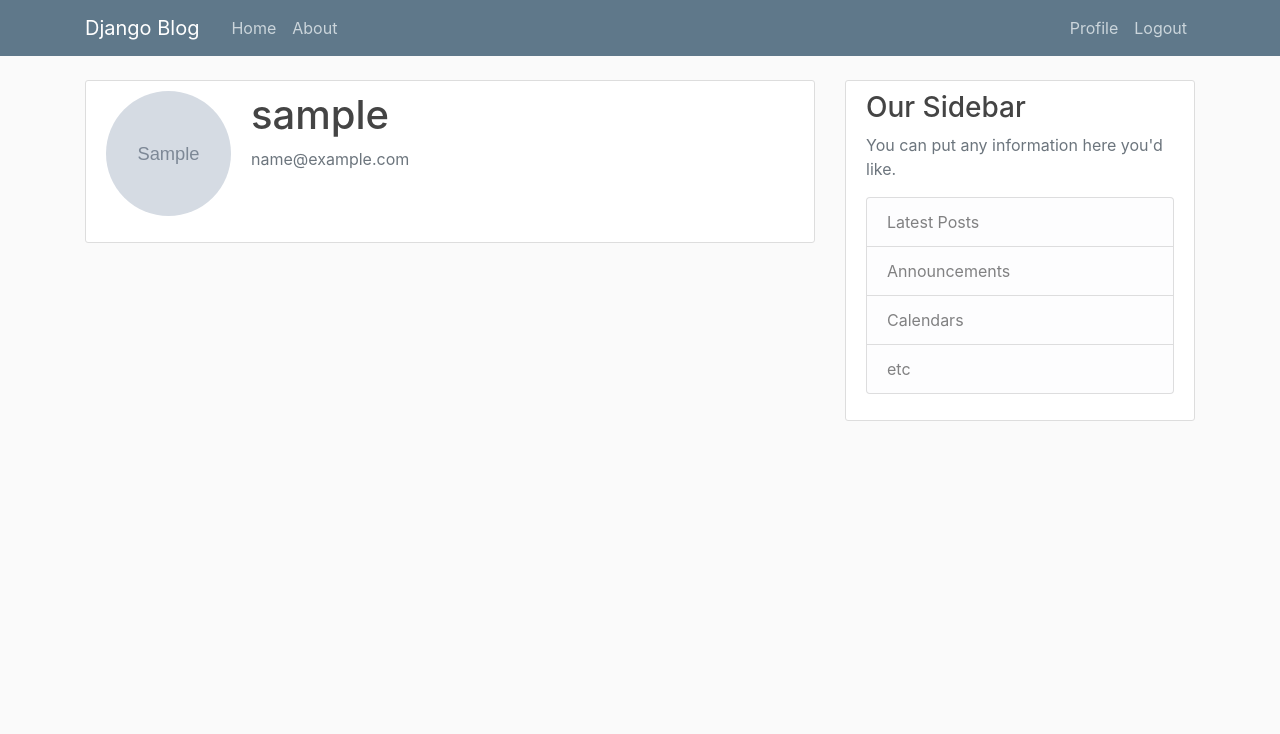
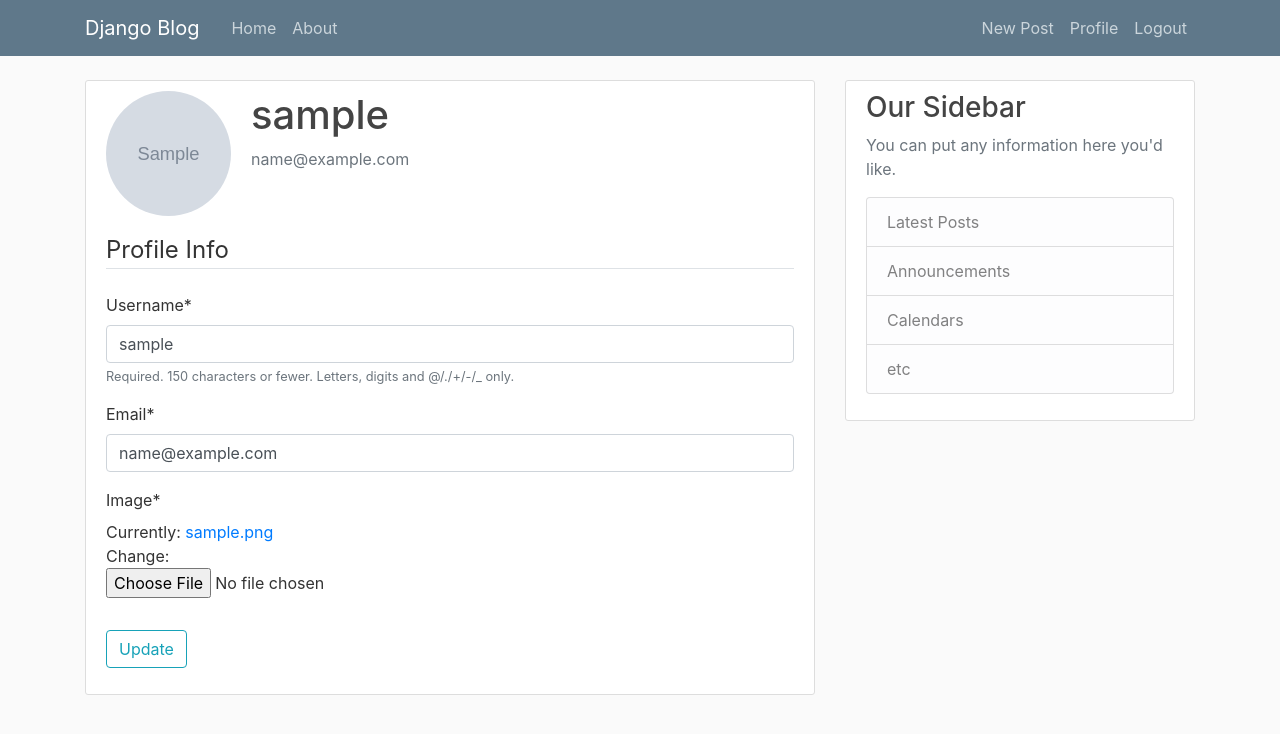
Before and after one commit to Vaibhav-Thalanki/TrendyBlogs, a Django app: page /profile/ in a window 1280 px wide. Shown: the top 734 px of the page. Run offline with Django 4.2, Linux system fonts and the light colour scheme; a user stored in the database is signed in; tables that the repository leaves empty hold one stand-in row (values such as "Sample post"); grey boxes marked "Sample" are stand-in pictures; some libraries are stand-ins or nearby versions.

Commit message:
added CRUD for blogs

```diff
--- a/blog/models.py
+++ b/blog/models.py
@@ -1,6 +1,7 @@
 from django.db import models
 from django.utils import timezone
 from django.contrib.auth.models import User
+from django.urls import reverse
 
 class Post(models.Model):
     title = models.CharField(max_length=100)
@@ -10,3 +11,6 @@ class Post(models.Model):
 
     def __str__(self):
         return self.title
+
+    def get_absolute_url(self):
+        return reverse('post-detail',kwargs={'pk':self.pk})
--- a/blog/templates/blog/base.html
+++ b/blog/templates/blog/base.html
@@ -43,6 +43,7 @@
             </div>
             <!-- Navbar Right Side -->
             <div class="navbar-nav">{%if user.is_authenticated%}
+              <a class="nav-item nav-link" href="{%url 'post-create'%}">New Post</a>
               <a class="nav-item nav-link" href="{%url 'profile'%}">Profile</a>
               <a class="nav-item nav-link" href="{%url 'logout'%}">Logout</a>
               {%else%}
--- a/blog/templates/blog/home.html
+++ b/blog/templates/blog/home.html
@@ -1,13 +1,13 @@
 {% extends "blog/base.html" %} {% block content %}
-<h1>Blog Home!!</h1>
 {%for post in posts%}
 <article class="media content-section">
+  <img class="rounded-circle article-img" src="{{ post.author.profile.image.url }}" alt="">
   <div class="media-body">
     <div class="article-metadata">
       <a class="mr-2" href="#">{{ post.author }}</a>
       <small class="text-muted">{{ post.date_posted|date:"F d, Y" }}</small>
     </div>
-    <h2><a class="article-title" href="#">{{ post.title }}</a></h2>
+    <h2><a class="article-title" href="{%url 'post-detail' post.id%}">{{ post.title }}</a></h2>
     <p class="article-content">{{ post.content }}</p>
   </div>
 </article>
--- a/blog/urls.py
+++ b/blog/urls.py
@@ -2,6 +2,10 @@ from django.urls import path
 from . import views
 
 urlpatterns = [
-    path("", views.home, name='blog-home'),
+    path("", views.PostListView.as_view(), name='blog-home'),
     path("about/", views.about, name='blog-about'),
+    path("post/<int:pk>/", views.PostDetailView.as_view(), name='post-detail'),
+    path("post/new/", views.PostCreateView.as_view(), name='post-create'),
+    path("post/<int:pk>/update", views.PostUpdateView.as_view(), name='post-update'),
+    path("post/<int:pk>/delete", views.PostDeleteView.as_view(), name='post-delete'),
 ]
--- a/users/forms.py
+++ b/users/forms.py
@@ -1,6 +1,7 @@
 from django import forms
 from django.contrib.auth.models import User
 from django.contrib.auth.forms import UserCreationForm
+from .models import Profile
 
 class UserRegisterForm(UserCreationForm):
     email = forms.EmailField()
@@ -8,3 +9,14 @@ class UserRegisterForm(UserCreationForm):
     class Meta:
         model = User
         fields = ['username','email','password1','password2']
+
+class UserUpdateForm(forms.ModelForm):
+    email = forms.EmailField()
+    class Meta:
+        model = User
+        fields = ['username','email']
+
+class ProfileUpdateForm(forms.ModelForm):
+    class Meta:
+        model = Profile
+        fields = ['image']
--- a/users/models.py
+++ b/users/models.py
@@ -1,9 +1,18 @@
 from django.db import models
 from django.contrib.auth.models import User
+from PIL import Image
 
 class Profile(models.Model):
     user = models.OneToOneField(User, on_delete=models.CASCADE)
     image = models.ImageField(default='profile_pics/default.jpg',upload_to='profile_pics')
 
+    def save(self):
+        super().save()
+        img = Image.open(self.image.path)
+        if img.height > 300 or img.width > 300:
+            output_size = (300,300)
+            img.thumbnail(output_size)
+            img.save(self.image.path)
+
     def __str__(self):
         return f'{self.user.username} Profile'
--- a/users/templates/users/profile.html
+++ b/users/templates/users/profile.html
@@ -2,13 +2,23 @@
 {% load crispy_forms_tags %}
 {% block content %}
 <div class="content-section">
-    <div class="media">
-      <img class="rounded-circle account-img" src="{{user.profile.image.url}}">
-      <div class="media-body">
-        <h2 class="account-heading">{{user.username}}</h2>
-        <p class="text-secondary">{{user.email}}</p>
-      </div>
+  <div class="media">
+    <img class="rounded-circle account-img" src="{{user.profile.image.url}}" />
+    <div class="media-body">
+      <h2 class="account-heading">{{user.username}}</h2>
+      <p class="text-secondary">{{user.email}}</p>
     </div>
-    <!-- FORM HERE -->
   </div>
+  <form method="POST" enctype="multipart/form-data">
+    {% csrf_token %}
+    <fieldset class="form-group">
+      <legend class="border-bottom mb-4">Profile Info</legend>
+      {{ u_form|crispy }}
+      {{ p_form|crispy }}
+    </fieldset>
+    <div class="form-group">
+      <button class="btn btn-outline-info" type="submit">Update</button>
+    </div>
+  </form>
+</div>
 {% endblock content %}
--- a/users/views.py
+++ b/users/views.py
@@ -1,7 +1,7 @@
 from django.shortcuts import render, redirect
 from django.contrib import messages
 from django.contrib.auth.decorators import login_required
-from .forms import UserRegisterForm
+from .forms import UserRegisterForm, ProfileUpdateForm, UserUpdateForm
 
 def register(request):
     if request.method == 'POST':
@@ -17,4 +17,21 @@ def register(request):
 
 @login_required
 def profile(request):
-    return render(request,'users/profile.html')
+    if request.method == 'POST':
+        u_form = UserUpdateForm(request.POST,instance=request.user)
+        p_form = ProfileUpdateForm(request.POST,request.FILES, instance=request.user.profile)
+        if u_form.is_valid() and p_form.is_valid():
+            u_form.save()
+            p_form.save()
+            messages.success(request, f'Account Updated')
+            return redirect('profile')
+
+    else:
+        u_form = UserUpdateForm(instance=request.user)
+        p_form = ProfileUpdateForm(instance=request.user.profile)
+
+    context = {
+        'u_form': u_form,
+        'p_form': p_form
+    }
+    return render(request,'users/profile.html', context)
```
Also changed, not shown: blog/templates/blog/post_confirm_delete.html (added, +16 -0 lines), blog/templates/blog/post_detail.html (added, +33 -0 lines), blog/templates/blog/post_form.html (added, +17 -0 lines), blog/views.py (+46 -0 lines), media/profile_pics/NOVELARCH.drawio.png (added), media/profile_pics/TKU2.jpeg (added).
